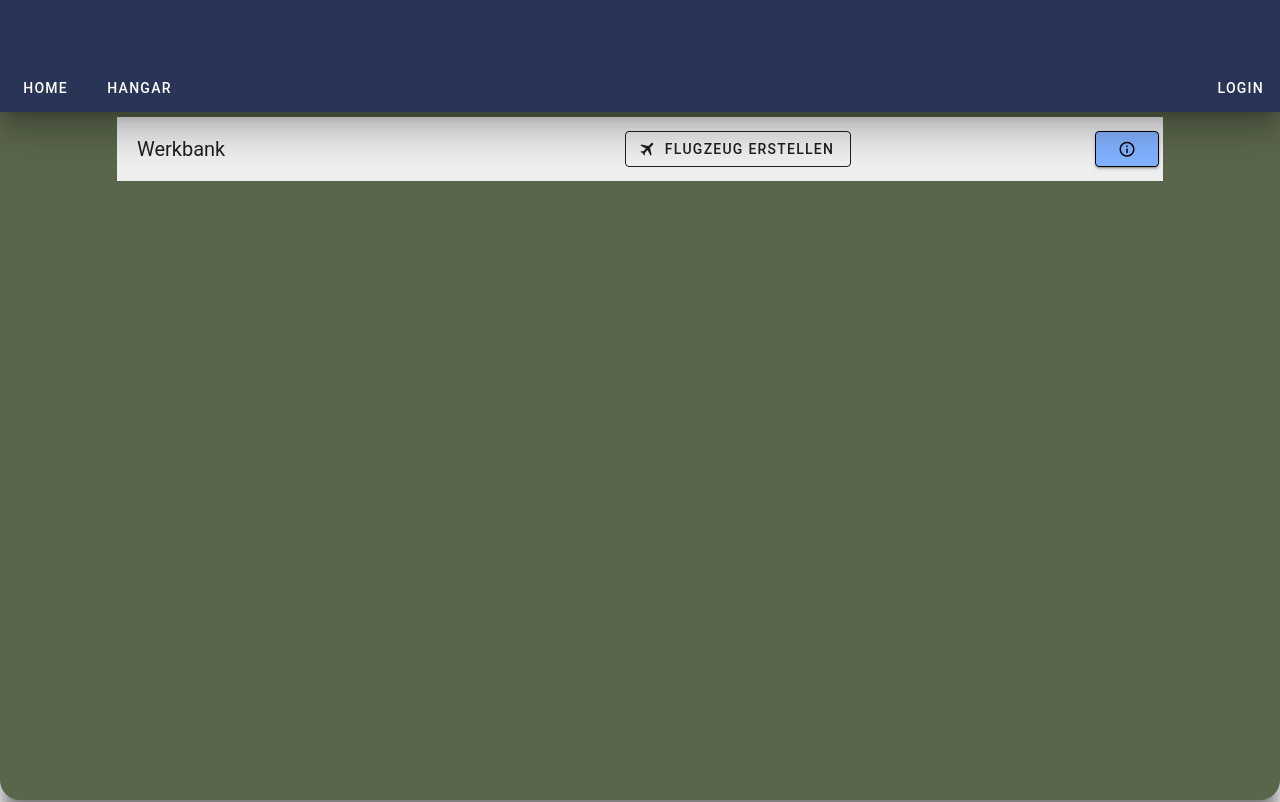
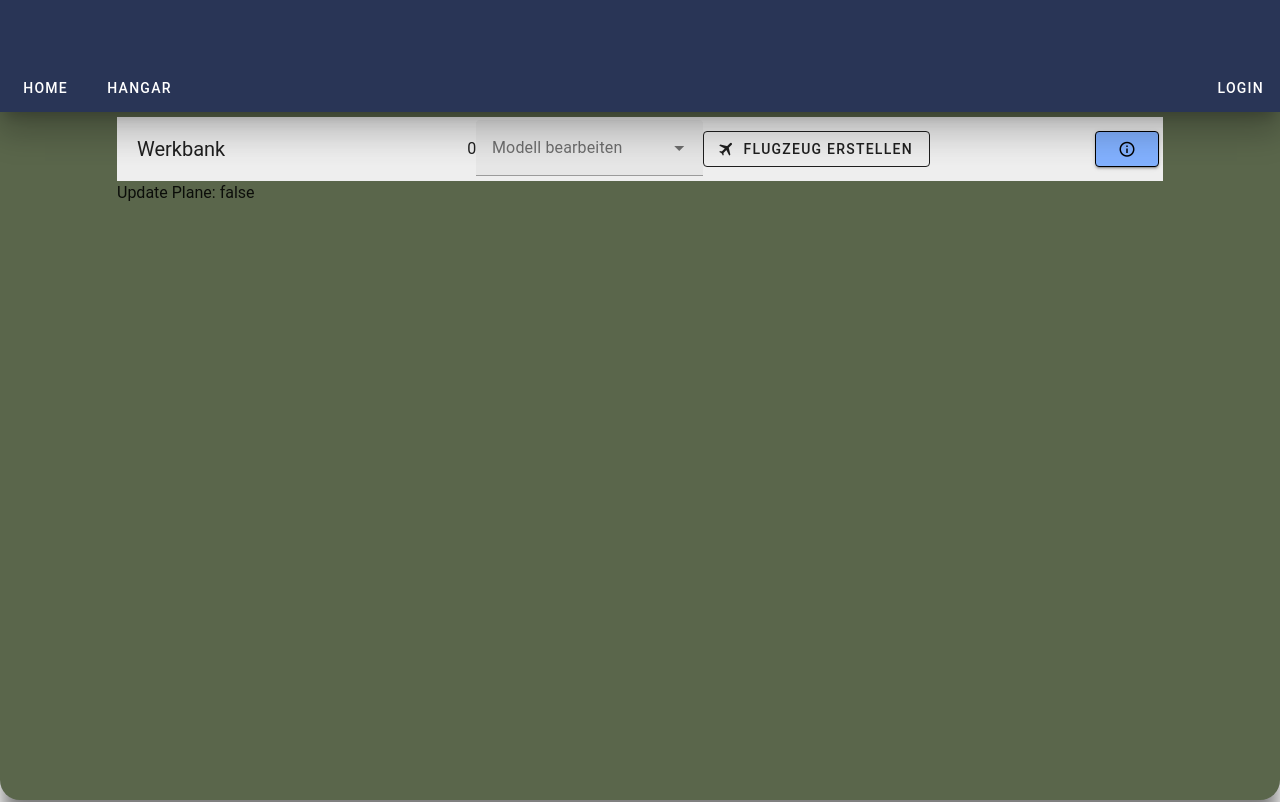
Before and after one commit to petziferum/RCHangar, a Vue app: page /werkbank in a window 1280 px wide. Shown: the top 802 px of the page. Built offline with nearby package versions, Linux system fonts and the light colour scheme; no server answers; the database is empty.

Commit message:
edit plane

```diff
--- a/src/stores/planeStore.ts
+++ b/src/stores/planeStore.ts
@@ -7,15 +7,16 @@ export const usePlaneStore = defineStore('planeStore', () => {
   const planesList = ref<Plane[]>([])
   const hangarLoading = ref(false)
   const newPlane = ref<Plane>(Plane.createEmptyPlane().withCrash(false))
+  const editPlane = ref<Plane>()
 
   function loadAllPlanes() {
-    console.log("loadAllPlanes");
+    console.log("loadAllPlanes gestartet");
     hangarLoading.value = true;
     HangarService.getAllPlanes().then((res) => {
       console.log("getPlanes", res);
       planesList.value = res
     }).finally(() => {
-      setTimeout(() => (hangarLoading.value = false), 300);
+      hangarLoading.value = false
     });
   }
 
@@ -28,5 +29,5 @@ export const usePlaneStore = defineStore('planeStore', () => {
     newPlane.value = Plane.createEmptyPlane().withCrash(false);
   }
 
-  return { planesList,hangarLoading, newPlane, loadAllPlanes, addNewPlane }
+  return { planesList,hangarLoading, newPlane, editPlane, loadAllPlanes, addNewPlane }
 })
--- a/src/views/WorkbenchView.vue
+++ b/src/views/WorkbenchView.vue
@@ -2,6 +2,15 @@
   <v-container fluid>
     <v-toolbar title="Werkbank">
       <v-spacer />
+      <v-icon v-if="planeStore.hangarLoading" icon="mdi-loading mdi-spin" /> {{ planeStore.planesList.length }}
+      <v-select
+        v-model="planeStore.editPlane"
+        return-object class="mt-5"
+        label="Modell bearbeiten"
+        :loading="planeStore.hangarLoading"
+        :items="planeStore.planesList"
+        item-title="name"
+      @update:focused="startEditing"/>
       <BaseDialog activator-text="Flugzeug erstellen" @create="createPlane" title="Name des Flugzeugs" ref="baseDialog" />
       <v-spacer></v-spacer>
       <v-btn variant="outlined" elevation="2" class="bg-blue-accent-1">
@@ -9,6 +18,10 @@
       </v-btn>
     </v-toolbar>
     <v-row>
+      <v-col>
+        Update Plane: {{ updatePlane }}<br>
+        {{ planeStore.editPlane }}
+      </v-col>
       <v-col>
         <template v-if="editPlane">
           <v-card title="Erstelle neues Modell" :subtitle="'Firebase-ID: ' + newPlane.id">
@@ -50,7 +63,7 @@
 
 <script setup lang="ts">
 import BaseDialog from '@/components/BaseDialog.vue'
-import { ref, watch } from 'vue'
+import { onBeforeMount, ref, watch } from 'vue'
 import Plane from '@/types/Plane'
 import { useUserStore } from '@/stores/userStore'
 import { slugifyString } from '@/plugins/scripts'
@@ -61,6 +74,7 @@ const planeStore = usePlaneStore();
 const newPlane = planeStore.newPlane;
 const baseDialog = ref(null);
 const editPlane = ref(false);
+const updatePlane = ref(false);
 const hint = ref("");
 const showRawData = ref(true);
 
@@ -70,6 +84,16 @@ watch(() => newPlane.name, (newVal) => {
     hint.value = `Achtung, der neue Name: "${newVal}" und ID: "${planeStore.newPlane.id}", weichen voneinander ab.`
   } else hint.value = "";
 })
+
+onBeforeMount(()=> {
+  loadPlanes();
+});
+function startEditing(): void {
+  updatePlane.value = true;
+}
+function loadPlanes(): void {
+  if(planeStore.planesList.length === 0) planeStore.loadAllPlanes();
+}
   function createPlane() {
     console.log("createPlane", newPlane.name);
     editPlane.value = true;
```
